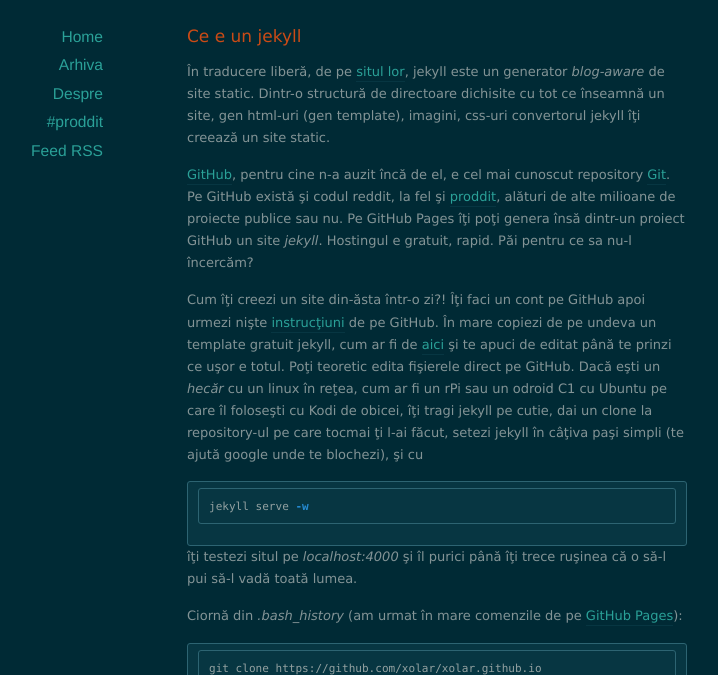
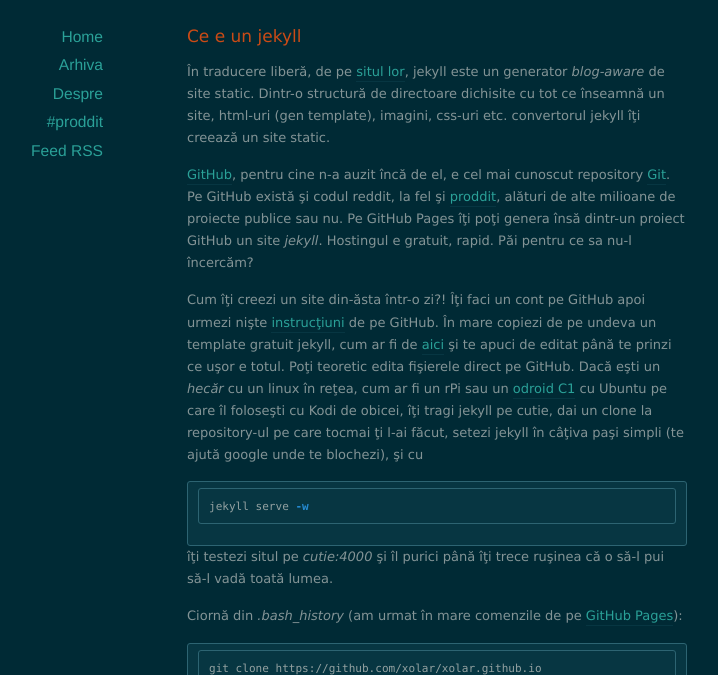
Before and after one commit to xolar/xolar.github.io, a Jekyll site: the page built from _posts/2016-03-02-ce-e-un-jekyll.md, in a window 1280 px wide. Shown: the part 194-869 px from the top of the page, without its empty margins (203-921 px from the left). Built offline with Jekyll 4.4.1, drawn with Linux system fonts in a browser that asks for light colours; nearby versions of some CDN libraries; comment, search, counter and statistics services are not loaded.

Commit message:
ce e un jekyll v2

````diff
--- a/_posts/2016-03-02-ce-e-un-jekyll.md
+++ b/_posts/2016-03-02-ce-e-un-jekyll.md
@@ -5,16 +5,16 @@
 categories: proddit github-pages jekyll
 title: Ce e un jekyll
 ---
-În traducere liberă, de pe [situl lor][1], jekyll este un generator _blog-aware_ de site static. Dintr-o structură de directoare dichisite cu tot ce înseamnă un site, gen html-uri (gen template), imagini, css-uri convertorul jekyll îţi creează un site static.
+În traducere liberă, de pe [situl lor][1], jekyll este un generator _blog-aware_ de site static. Dintr-o structură de directoare dichisite cu tot ce înseamnă un site, html-uri (gen template), imagini, css-uri etc. convertorul jekyll îţi creează un site static.
 
 [GitHub][2], pentru cine n-a auzit încă de el, e cel mai cunoscut repository [Git][3]. Pe GitHub există şi codul reddit, la fel şi [proddit][4], alături de alte milioane de proiecte publice sau nu. Pe GitHub Pages îţi poţi genera însă dintr-un proiect GitHub un site _jekyll_. Hostingul e gratuit, rapid. Păi pentru ce sa nu-l încercăm?
 
-Cum îţi creezi un site din-ăsta într-o zi?! Îţi faci un cont pe GitHub apoi urmezi nişte [instrucţiuni][6] de pe GitHub. În mare copiezi de pe undeva un template gratuit jekyll, cum ar fi de [aici][5] şi te apuci de editat până te prinzi ce uşor e totul. Poţi teoretic edita fişierele direct pe GitHub. Dacă eşti un _hecăr_ cu un linux în reţea, cum ar fi un rPi sau un odroid C1 cu Ubuntu pe care îl foloseşti cu Kodi de obicei, îţi tragi jekyll pe cutie, dai un clone la repository-ul pe care tocmai ţi l-ai făcut, setezi jekyll în câţiva paşi simpli (te ajută google unde te blochezi), şi cu
+Cum îţi creezi un site din-ăsta într-o zi?! Îţi faci un cont pe GitHub apoi urmezi nişte [instrucţiuni][6] de pe GitHub. În mare copiezi de pe undeva un template gratuit jekyll, cum ar fi de [aici][5] şi te apuci de editat până te prinzi ce uşor e totul. Poţi teoretic edita fişierele direct pe GitHub. Dacă eşti un _hecăr_ cu un linux în reţea, cum ar fi un rPi sau un [odroid C1][7] cu Ubuntu pe care îl foloseşti cu Kodi de obicei, îţi tragi jekyll pe cutie, dai un clone la repository-ul pe care tocmai ţi l-ai făcut, setezi jekyll în câţiva paşi simpli (te ajută google unde te blochezi), şi cu
 
 ```shell
 jekyll serve -w
 ```
-îţi testezi situl pe _localhost:4000_ şi îl purici până îţi trece ruşinea că o să-l pui să-l vadă toată lumea.
+îţi testezi situl pe _cutie:4000_ şi îl purici până îţi trece ruşinea că o să-l pui să-l vadă toată lumea.
 
 Ciornă din _.bash_history_ (am urmat în mare comenzile de pe [GitHub Pages][6]):
 
````
Also changed, not shown: other parts of _posts/2016-03-02-ce-e-un-jekyll.md (+1 -0 lines).
